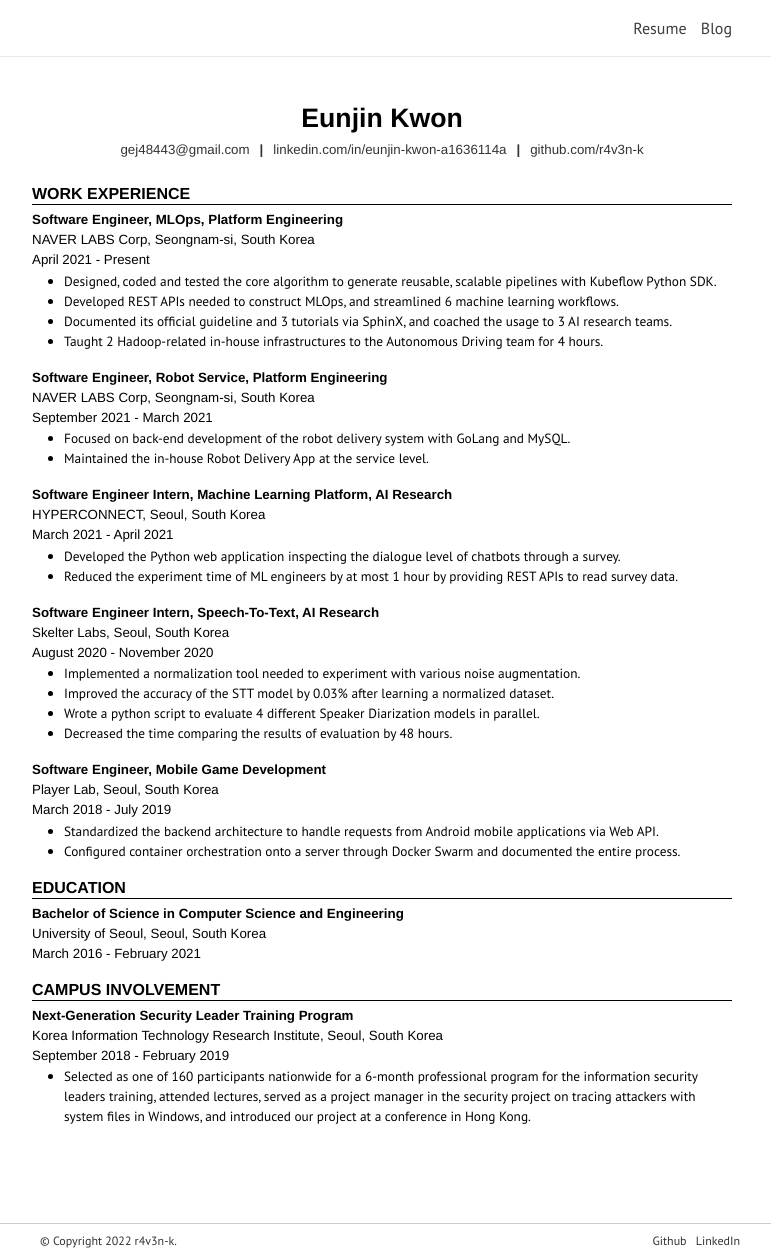
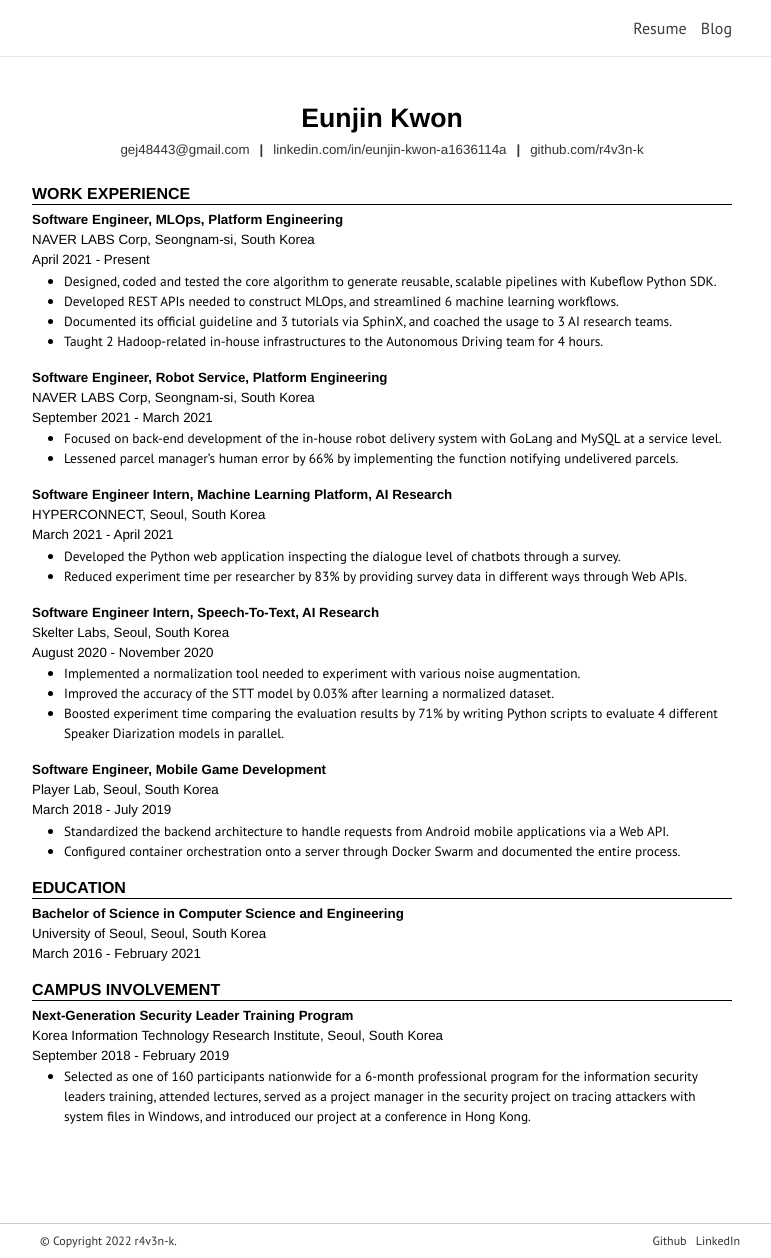
Before and after one commit to r4v3n-k/r4v3n-k.github.io, a Jekyll site: the page built from _pages/resume.md, in a window 1280 px wide. Shown: the whole page, without its empty margins (258-1029 px from the left). Built offline with Jekyll 4.4.1, drawn with Linux system fonts in a browser that asks for light colours; nearby versions of some CDN libraries; some web fonts are replaced.

Commit message:
update resume.md

```diff
--- a/_pages/resume.md
+++ b/_pages/resume.md
@@ -25,10 +25,9 @@ description: <p><span>gej48443@gmail.com</span><b>|</b><span><a href="https://ww
     <h4>September 2021 - March 2021</h4>
 </div>
 
-<!-- 웍스봇 알람 기능 개발: parcel manager 가 미발송 택배건을 제대로 보내도록 해서, 서비스 품질을 얼마나 개선하였나? -->
-<!-- 로봇 제어 로직의 몇 개의 버그를 픽스하였나 -->
-- Focused on back-end development of the robot delivery system with GoLang and MySQL.
-- Maintained the in-house Robot Delivery App at the service level.
+<!-- 미발송 택배 일 6건 씩 발생 -> 2건 발생 (66% 감소) -->
+- Focused on back-end development of the in-house robot delivery system with GoLang and MySQL at a service level.
+- Lessened parcel manager's human error by 66% by implementing the function notifying undelivered parcels.
 
 <div class="resume-item-title">
     <h4><b>Software Engineer Intern, Machine Learning Platform, AI Research</b></h4>
@@ -37,9 +36,9 @@ description: <p><span>gej48443@gmail.com</span><b>|</b><span><a href="https://ww
 </div>
 
 <!-- 1:1 대화 -> 3번의 조사 -> 2번 이상 false 를 받은 사람 탐색 (abusing people), true dataset 확보 -->
-<!-- 생성된 데이터를 조회하는 인터페이스를 개발하여 연구원들의 실험 시간을 1시간 정도 단축 (SQL 문에 익숙하지 않아서) -->
+<!-- 생성된 데이터를 조회하는 인터페이스를 개발하여 연구원들의 실험 시간을 3시간 -> 10분 정도 단축 (SQL 문에 익숙하지 않아서) -->
 - Developed the Python web application inspecting the dialogue level of chatbots through a survey.
-- Reduced the experiment time of ML engineers by at most 1 hour by providing REST APIs to read survey data.
+- Reduced experiment time per researcher by 83% by providing survey data in different ways through Web APIs.
 
 <div class="resume-item-title">
     <h4><b>Software Engineer Intern, Speech-To-Text, AI Research</b></h4>
@@ -49,8 +48,7 @@ description: <p><span>gej48443@gmail.com</span><b>|</b><span><a href="https://ww
 
 - Implemented a normalization tool needed to experiment with various noise augmentation.
 - Improved the accuracy of the STT model by 0.03% after learning a normalized dataset.
-- Wrote a python script to evaluate 4 different Speaker Diarization models in parallel.
-- Decreased the time comparing the results of evaluation by 48 hours.
+- Boosted experiment time comparing the evaluation results by 71% by writing Python scripts to evaluate 4 different Speaker Diarization models in parallel.
 
 <div class="resume-item-title">
     <h4><b>Software Engineer, Mobile Game Development</b></h4>
@@ -60,7 +58,7 @@ description: <p><span>gej48443@gmail.com</span><b>|</b><span><a href="https://ww
 
 <!-- Web API 를 제공하기 위해 Django, PostgreSQL 등 우분투 서버의 백엔드 아키텍처를 표준화 (도커라이징) -->
 <!-- 무중단 배포, 재사용 가능한 소스로 개발 및 배포 환경 구축 시간을 12시간에서 1시간으로 줄였다. 83% 개선 -->
-- Standardized the backend architecture to handle requests from Android mobile applications via Web API.
+- Standardized the backend architecture to handle requests from Android mobile applications via a Web API.
 - Configured container orchestration onto a server through Docker Swarm and documented the entire process.
 
 ### EDUCATION
```
